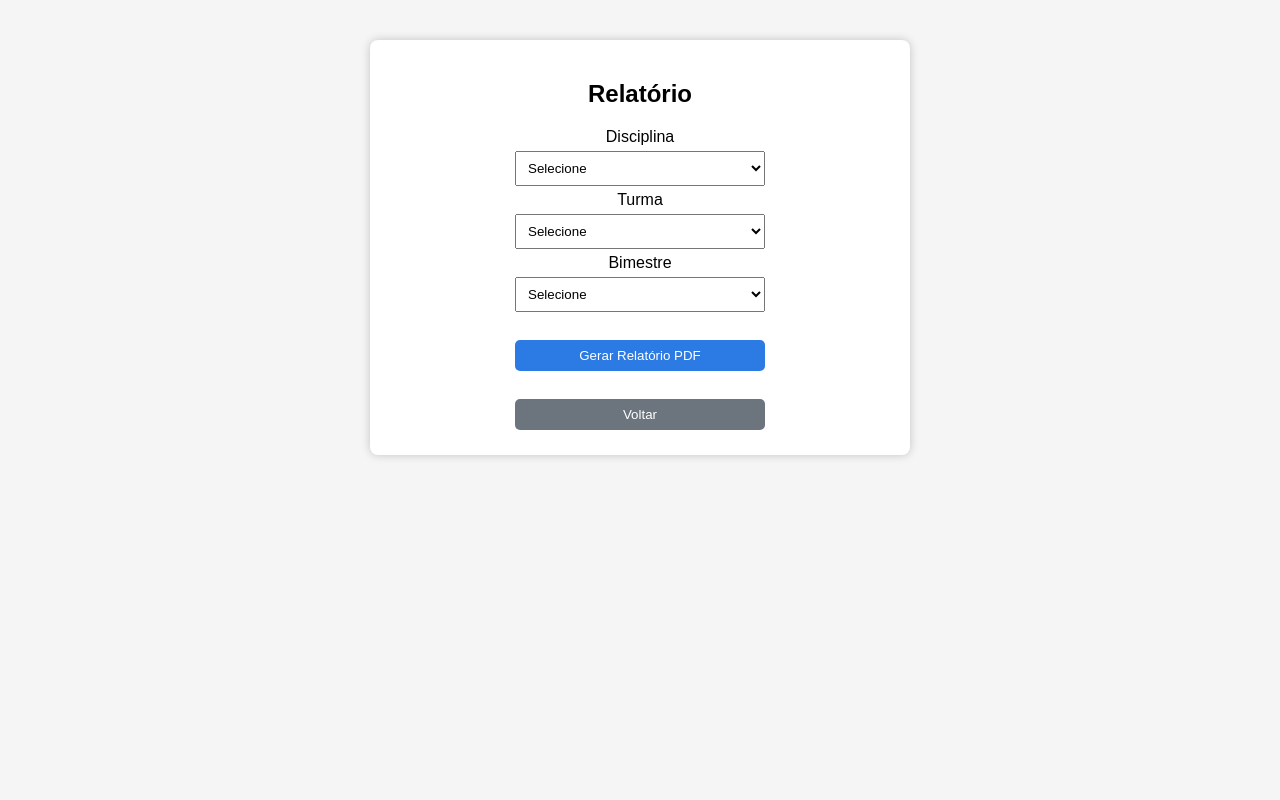
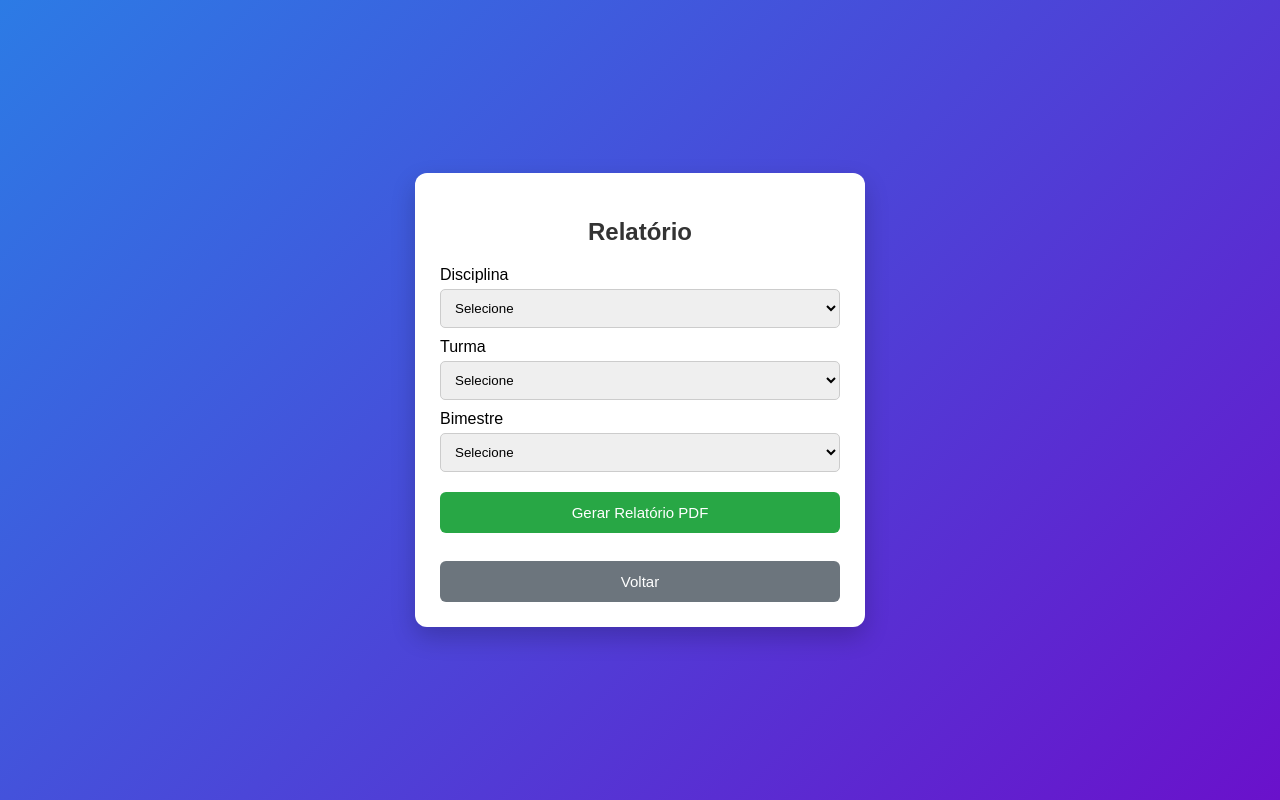
Before and after one commit to Fabiorefer/diario-escolar1.1, a Flask app: page /relatorio in a window 1280 px wide. Run offline with Flask 3, Linux system fonts and the light colour scheme; the visitor is signed in with stand-in values (Sample User, id 1); data that the repository does not hold is empty.

Commit message:
Update relatorio.html

```diff
--- a/templates/relatorio.html
+++ b/templates/relatorio.html
@@ -1,46 +1,86 @@
 <!DOCTYPE html>
-
 <html>
 <head>
 <meta charset="UTF-8">
+<meta name="viewport" content="width=device-width, initial-scale=1.0">
 <title>Relatório</title>
 
 <style>
-body{
-font-family:Arial;
-background:#f5f5f5;
-text-align:center;
-margin:0;
+
+*{
+    box-sizing: border-box;
 }
 
+body{
+    font-family: Arial, sans-serif;
+    background: linear-gradient(135deg, #2c7be5, #6a11cb);
+    margin:0;
+    min-height:100vh;
+    display:flex;
+    justify-content:center;
+    align-items:center;
+}
+
+/* CAIXA */
 .box{
     background:white;
-width:500px;
-margin:auto;
-margin-top:40px;
-padding:20px;
-border-radius:8px;
-box-shadow:0 0 10px rgba(0,0,0,0.2);
+    width:90%;
+    max-width:450px;
+    padding:25px;
+    border-radius:12px;
+    box-shadow:0 10px 25px rgba(0,0,0,0.2);
+    text-align:center;
 }
 
-select,button{
-padding:8px;
-margin:5px;
-width:250px;
+/* TÍTULO */
+h2{
+    margin-bottom:20px;
+    color:#333;
 }
 
+/* GRUPO */
+.grupo{
+    text-align:left;
+    margin-bottom:10px;
+}
+
+/* INPUTS */
+select{
+    width:100%;
+    padding:10px;
+    border-radius:5px;
+    border:1px solid #ccc;
+    margin-top:5px;
+}
+
+/* BOTÕES */
 button{
+    width:100%;
+    padding:12px;
+    margin-top:10px;
+    border:none;
+    border-radius:6px;
     background:#2c7be5;
     color:white;
-border:none;
-border-radius:5px;
+    font-size:15px;
     cursor:pointer;
+    transition:0.3s;
 }
 
 button:hover{
     background:#1a5ed8;
 }
 
+/* BOTÃO GERAR */
+.btn-gerar{
+    background:#28a745;
+}
+
+.btn-gerar:hover{
+    background:#1e7e34;
+}
+
+/* VOLTAR */
 .voltar{
     background:#6c757d;
 }
@@ -48,9 +88,24 @@ background:#6c757d;
 .voltar:hover{
     background:#545b62;
 }
+
+/* RESPONSIVO */
+@media (max-width:400px){
+
+    .box{
+        padding:20px;
+    }
+
+    h2{
+        font-size:20px;
+    }
+
+}
+
 </style>
 
 </head>
+
 <body>
 
 <div class="box">
@@ -59,8 +114,9 @@ background:#545b62;
 
 <form action="/relatorio_pdf" method="get">
 
-Disciplina<br> <select name="disciplina" required>
-
+<div class="grupo">
+<label>Disciplina</label>
+<select name="disciplina" required>
 <option value="">Selecione</option>
 {% for d in disciplinas %}
 <option value="{{ d }}"
@@ -69,11 +125,11 @@ Disciplina<br> <select name="disciplina" required>
 </option>
 {% endfor %}
 </select>
+</div>
 
-<br>
-
-Turma<br> <select name="turma" required>
-
+<div class="grupo">
+<label>Turma</label>
+<select name="turma" required>
 <option value="">Selecione</option>
 {% for t in turmas %}
 <option value="{{ t }}"
@@ -82,21 +138,20 @@ Turma<br> <select name="turma" required>
 </option>
 {% endfor %}
 </select>
+</div>
 
-<br>
-
-Bimestre<br> <select name="bimestre" required>
-
+<div class="grupo">
+<label>Bimestre</label>
+<select name="bimestre" required>
 <option value="">Selecione</option>
 <option value="1" {% if request.args.get('bimestre') == "1" %}selected{% endif %}>1º Bimestre</option>
 <option value="2" {% if request.args.get('bimestre') == "2" %}selected{% endif %}>2º Bimestre</option>
 <option value="3" {% if request.args.get('bimestre') == "3" %}selected{% endif %}>3º Bimestre</option>
 <option value="4" {% if request.args.get('bimestre') == "4" %}selected{% endif %}>4º Bimestre</option>
 </select>
+</div>
 
-<br><br>
-
-<button type="submit">Gerar Relatório PDF</button>
+<button type="submit" class="btn-gerar">Gerar Relatório PDF</button>
 
 </form>
 
```
Lines whose indentation alone changed are shown as unchanged.
